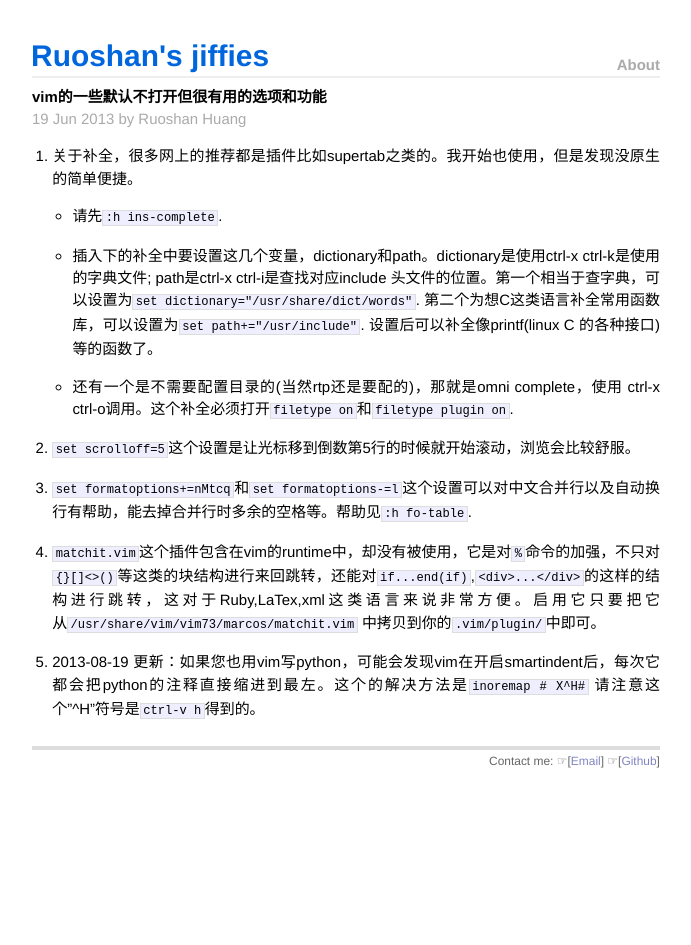
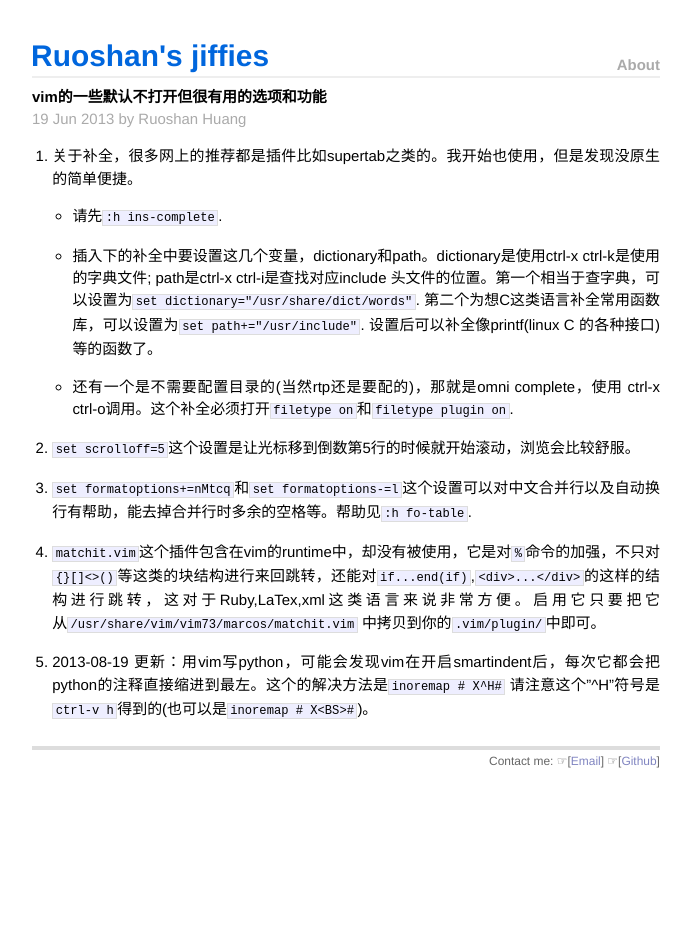
Before and after one commit to ruoshan/ruoshan.github.io, a Jekyll site: the page built from _posts/2013-06-19-vim-options.md, in a window 1280 px wide. Shown: the whole page, without its empty margins (294-985 px from the left). Built offline with Jekyll 4.4.1, drawn with Linux system fonts in a browser that asks for light colours.

Commit message:
fix: vim-options

```diff
--- a/_posts/2013-06-19-vim-options.md
+++ b/_posts/2013-06-19-vim-options.md
@@ -24,4 +24,4 @@ date: 2013-06-19 15:16
 4. `matchit.vim`这个插件包含在vim的runtime中，却没有被使用，它是对`%`命令的加强，不只对`{}[]<>()`等这类的块结构进行来回跳转，还能对`if...end(if)`,`<div>...</div>`的这样的结构进行跳转，这对于Ruby,LaTex,xml这类语言来说非常方便。启用它只要把它从`/usr/share/vim/vim73/marcos/matchit.vim`
    中拷贝到你的`.vim/plugin/`中即可。
 
-5. 2013-08-19 更新：如果您也用vim写python，可能会发现vim在开启smartindent后，每次它都会把python的注释直接缩进到最左。这个的解决方法是`inoremap # X^H#` 请注意这个"^H"符号是`ctrl-v h`得到的。
+5. 2013-08-19 更新：用vim写python，可能会发现vim在开启smartindent后，每次它都会把python的注释直接缩进到最左。这个的解决方法是`inoremap # X^H#` 请注意这个"^H"符号是`ctrl-v h`得到的(也可以是`inoremap # X<BS>#`)。
```
